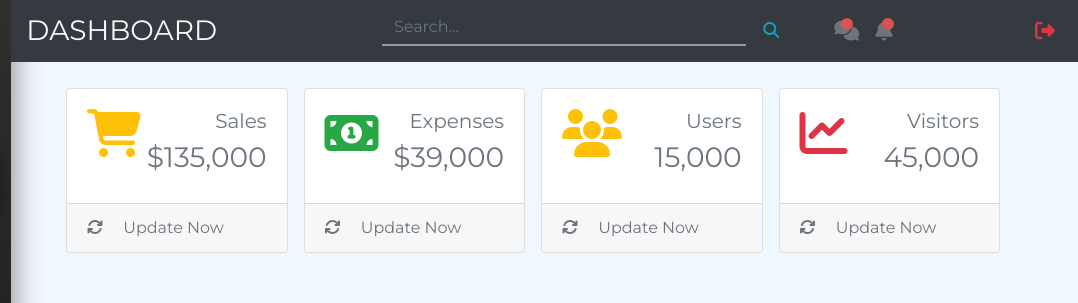
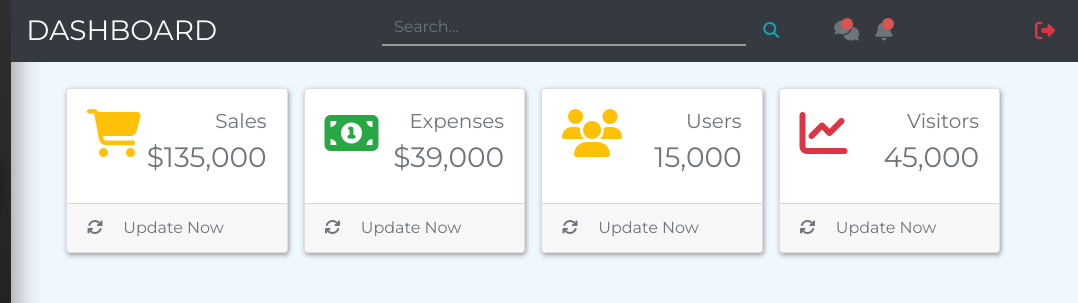
Before and after one commit to roysnaim/Admin-Project, a plain HTML site: page Project 5/index.html in a window 1280 px wide. Shown: the top 303 px of the page, 202-1280 px from the left. Drawn offline with nearby package versions, Linux system fonts and the light colour scheme; grey boxes are pictures that could not be loaded; a script that the page names is missing.

Commit message:
Added the part of styling the cards

```diff
--- a/Project 5/style.css
+++ b/Project 5/style.css
@@ -92,3 +92,26 @@ body {
     }
 }
 /* end of navbar */
+
+/* Cards */
+
+.card-common {
+    box-shadow: 1px 2px 5px #999;
+    transition: all .4s;
+    -webkit-transition: all .4s;
+    -moz-transition: all .4s;
+    -ms-transition: all .4s;
+    -o-transition: all .4s;
+}
+
+.card-common:hover {
+    box-shadow: 2px 3px 15px #999;
+    transform: translateY(-1px);
+    -webkit-transform: translateY(-1px);
+    -moz-transform: translateY(-1px);
+    -ms-transform: translateY(-1px);
+    -o-transform: translateY(-1px);
+}
+
+
+/* End of Cards */
```
